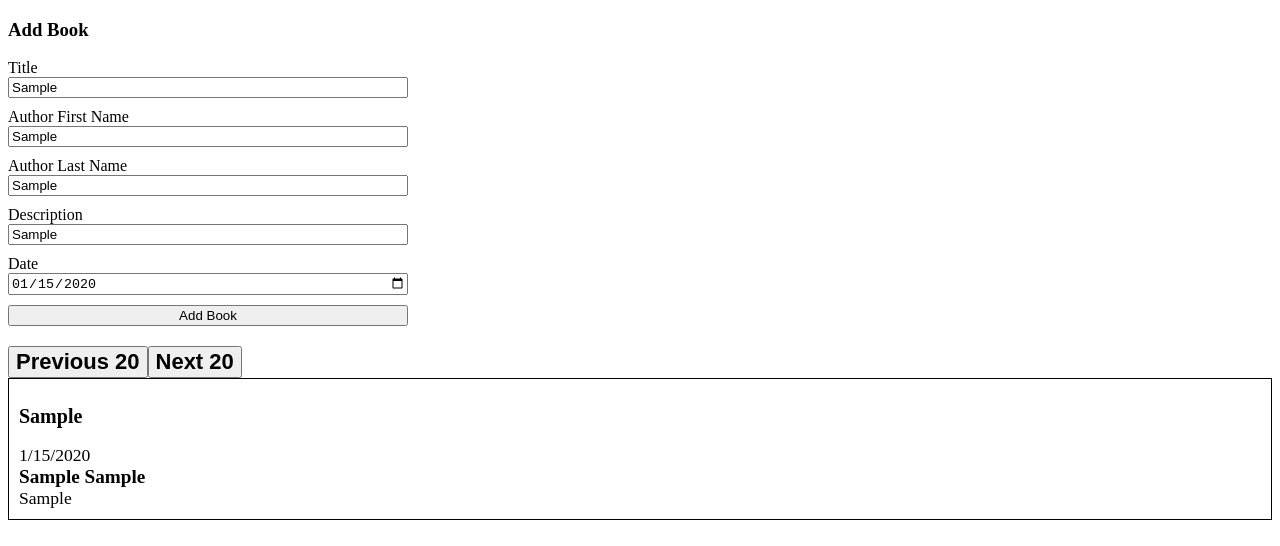
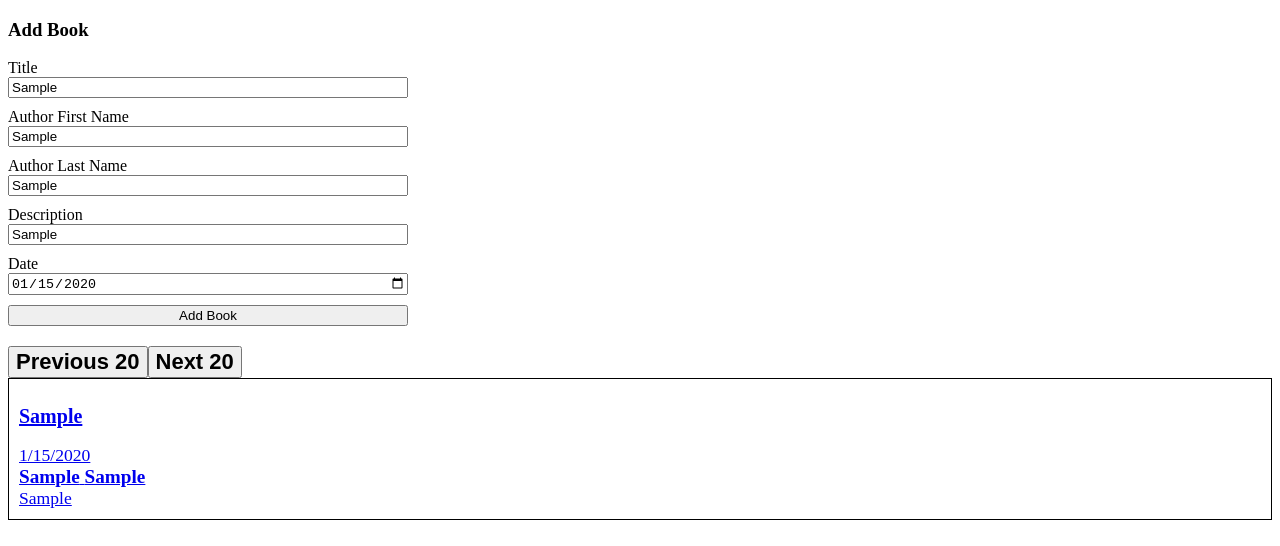
Before and after one commit to pnuzzi/book-author-test-app, a React app: page / in a window 1280 px wide. Both pictures are taken after typing "Sample", "Sample", "Sample", "Sample", "2020-01-15" into the empty fields and a click on the button "Add Book". Shown: the top 546 px of the page. Built offline with nearby package versions, Linux system fonts and the light colour scheme; no server answers.

Commit message:
Updating router

```diff
--- a/src/App.tsx
+++ b/src/App.tsx
@@ -1,11 +1,27 @@
-import * as React from 'react';
-import { Home } from './pages/Home/Home';
-import { createBrowserRouter, RouterProvider } from 'react-router-dom';
+import * as React from "react";
+import { Home } from "./pages/Home/Home";
+import { createBrowserRouter, RouterProvider } from "react-router-dom";
+import { Card } from "./components/Card";
+import { Listing } from "./pages/Home/Listing";
+import { ListingDetails } from "./pages/Home/ListingDetails";
+import { Error404 } from "./pages/Home/404_Error";
 
 const router = createBrowserRouter([
   {
-    path: '/',
+    path: "/",
     element: <Home />,
+    children: [],
+    errorElement: null,
+  },
+  {
+    path: "/listing/:id",
+    element: <Listing />,
+    children: [],
+    errorElement: null,
+  },
+  {
+    path: "*",
+    element: <Error404 />,
     children: [],
     errorElement: null,
   },
--- /dev/null
+++ b/src/pages/Home/404_Error.tsx
@@ -0,0 +1,14 @@
+import { observer } from "mobx-react";
+import * as React from "react";
+
+import styled from "styled-components";
+
+interface Props {}
+
+export const Error404 = observer(function (props: Props) {
+  return (
+    <div>
+      <h1>404 Error</h1>
+    </div>
+  );
+});
--- a/src/pages/Home/Home.tsx
+++ b/src/pages/Home/Home.tsx
@@ -1,12 +1,11 @@
 import { observer } from "mobx-react";
 import * as React from "react";
+import { Link } from "react-router-dom";
 import { AppContext } from "../../AppContext";
 import { Card } from "../../components/Card";
 
-import axios from "axios";
 import { Button } from "../../components/Button";
 import { AddBook } from "../../components/AddBook";
-import { ApplicationStore } from "../../stores";
 
 interface Props {}
 
@@ -52,18 +51,30 @@ export const Home = observer(function (props: Props) {
         .slice(first20, last20)
         .map((listing, index) => {
           return (
-            <Card key={`${listing.id} ${listing.publishDate} ${listing.title}`}>
+            <Link
+              to={`/listing/${listing.id}`}
+              key={`${listing.id} ${listing.publishDate} ${listing.title}`}
+              state={{
+                title: listing.title,
+                authors: listing.authors,
+                description: listing.description,
+                publishDate: listing.publishDate,
+                id: listing.id,
+              }}
+            >
+              <Card>
                 <div>
                   <h2>{listing.title}</h2>
                   {findDate(listing.publishDate)}
                   {listing.authors.map((author) => (
-                  <h4>
+                    <h4 key={author.id}>
                       {author.firstName} {author.lastName}
                     </h4>
                   ))}
                   <p>{listing.description}</p>
                 </div>
               </Card>
+            </Link>
           );
         })}
     </>
--- /dev/null
+++ b/src/pages/Home/Listing.tsx
@@ -0,0 +1,20 @@
+import { observer } from "mobx-react";
+import * as React from "react";
+import { AppContext } from "../../AppContext";
+
+import styled from "styled-components";
+import { useLocation } from "react-router-dom";
+
+interface Props {}
+
+export const Listing = observer(function (props: Props) {
+  const { applicationStore } = React.useContext(AppContext);
+
+  let { state } = useLocation();
+
+  return (
+    <div>
+      <h1>{state.title}</h1>
+    </div>
+  );
+});
```
Lines whose indentation alone changed are shown as unchanged.
